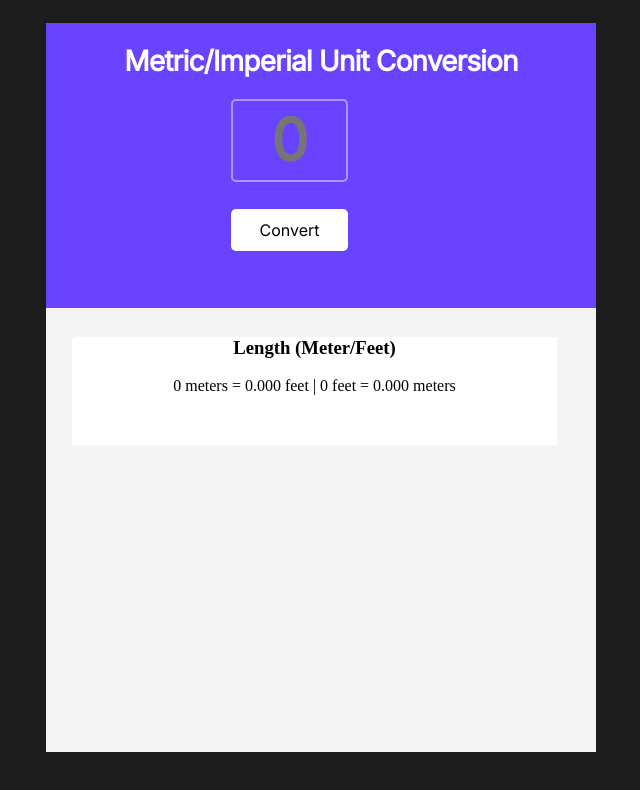
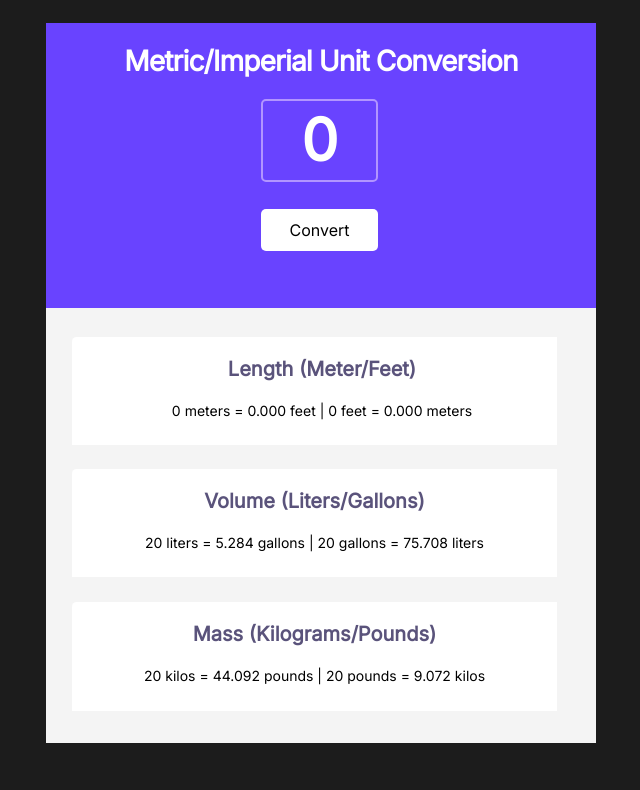
Before and after one commit to AsianZesus/unit-Converter, a plain HTML site: page index.html in a window 1280 px wide. Shown: the whole page, without its empty margins (319-959 px from the left). Drawn offline with Linux system fonts and the light colour scheme.

Commit message:
Completed CSS. :)

```diff
--- a/index.css
+++ b/index.css
@@ -9,7 +9,7 @@ body{
 #container {
     display: flex;
     width: 550px;
-    height: 729px;
+    height: 720px;
     margin-top: 15px;
     background: #F4F4F4;
 }
@@ -31,9 +31,9 @@ body{
     color: white;
 }
 
-#headingRectangle {
+#inputBox {
     box-sizing: border-box;
-    margin-left: 185px;
+    margin-left: 215px;
     width: 117px;
     height: 83px;
     left: 217px;
@@ -53,6 +53,11 @@ body{
 
 }
 
+::placeholder {
+    color: white;
+    /* opacity: 1; */
+}
+
 #headingButton {
     width: 117px;
     height: 42px;
@@ -62,7 +67,7 @@ body{
     background: #FFFFFF;
     border-radius: 5px;
     border: 0px;
-    margin-left: 185px;
+    margin-left: 215px;
 
     font-family: 'Inter';
     font-style: normal;
@@ -72,7 +77,7 @@ body{
     margin-top: 27px;
 }
 
-#lengthContainer {
+#footerContainer {
     width: 485px;
     height: 108.57px;
     text-align: center;
@@ -82,3 +87,87 @@ body{
     background: #FFFFFF;
     border-radius: 4.68077px 0px 0px 0px;
 }
+
+#lengthInnerContainer {
+    width: 346px;
+    height: 59px;
+    margin-top: 36px;
+    margin-left: 77px;
+}
+
+#lengthTextHead {
+    font-family: 'Inter';
+    font-style: normal;
+    font-weight: 600;
+    font-size: 20px;
+    text-align: center;
+    padding-top: 20px;
+
+    color: #5A537B;
+}
+
+#lengthPara {
+    font-family: 'Inter';
+    font-style: normal;
+    font-weight: 400;
+    font-size: 14px;
+    line-height: 20px;
+}
+
+#volumeInnerContainer {
+    width: 485px;
+    height: 108.57px;
+    text-align: center;
+    margin-top: 73px;
+
+    background: #FFFFFF;
+    border-radius: 4.68077px 0px 0px 0px;
+}
+
+#volumeTextHead {
+    font-family: 'Inter';
+    font-style: normal;
+    font-weight: 600;
+    font-size: 20px;
+    text-align: center;
+    padding-top: 20px;
+
+    color: #5A537B;
+}
+
+#volumePara {
+    font-family: 'Inter';
+    font-style: normal;
+    font-weight: 400;
+    font-size: 14px;
+    line-height: 20px;
+}
+
+#MassInnerContainer {
+    width: 485px;
+    height: 108.57px;
+    text-align: center;
+    margin-top: 25px;
+
+    background: #FFFFFF;
+    border-radius: 4.68077px 0px 0px 0px;
+}
+
+#MassTextHead {
+    font-family: 'Inter';
+    font-style: normal;
+    font-weight: 600;
+    font-size: 20px;
+    text-align: center;
+    padding-top: 20px;
+
+    color: #5A537B;
+}
+
+#MassPara {
+    font-family: 'Inter';
+    font-style: normal;
+    font-weight: 400;
+    font-size: 14px;
+    line-height: 20px;
+}
--- a/index.html
+++ b/index.html
@@ -11,11 +11,21 @@
     <div id="container">
         <div id="headingContainer">
             <h1 id="headingPara">Metric/Imperial Unit Conversion</h1>
-            <input id="headingRectangle" placeholder="0"></input>
+            <input id="inputBox" placeholder="0"></input>
             <button id="headingButton">Convert</button>
-            <div id="lengthContainer">
-                <h3>Length (Meter/Feet)</h3>
-                <p>0 meters = 0.000 feet | 0 feet = 0.000 meters</p>
+            <div id="footerContainer">
+                <div id="lengthInnerContainer">
+                    <h3 id="lengthTextHead">Length (Meter/Feet)</h3>
+                    <p id="lengthPara">0 meters = 0.000 feet | 0 feet = 0.000 meters</p>
+                </div>
+                <div id="volumeInnerContainer">
+                    <h3 id="volumeTextHead">Volume (Liters/Gallons)</h3>
+                    <p id="volumePara">20 liters = 5.284 gallons | 20 gallons = 75.708 liters</p>
+                </div>
+                <div id="MassInnerContainer">
+                    <h3 id="MassTextHead">Mass (Kilograms/Pounds)</h3>
+                    <p id="MassPara">20 kilos = 44.092 pounds | 20 pounds = 9.072 kilos</p>
+                </div>
             </div>
         </div>
     </div>
--- a/index.js
+++ b/index.js
@@ -0,0 +1,5 @@
+/*
+1 meter = 3.281 feet
+1 liter = 0.264 gallon
+1 kilogram = 2.204 pound
+*/
```
